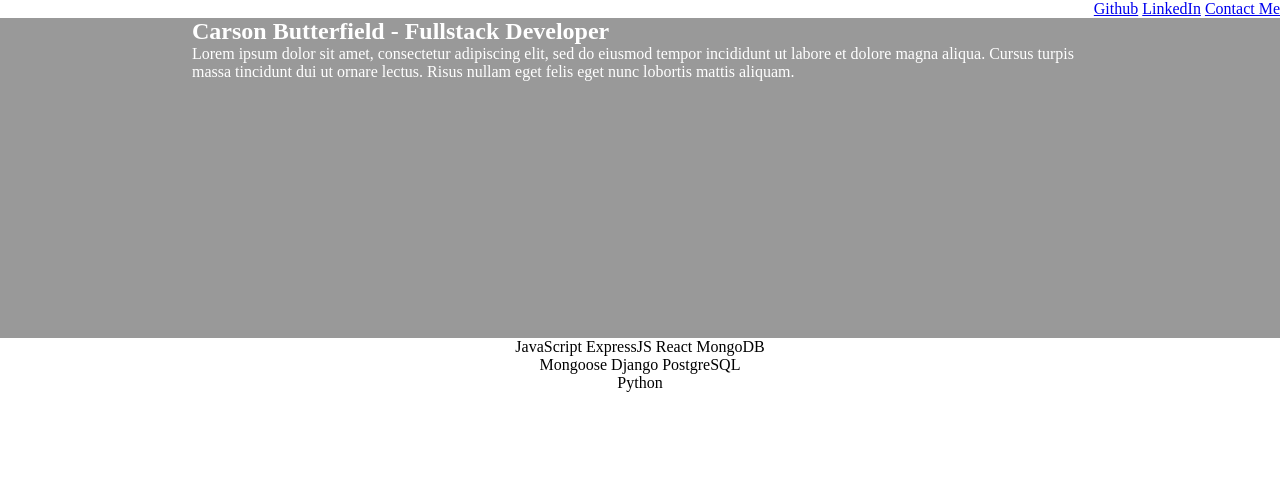
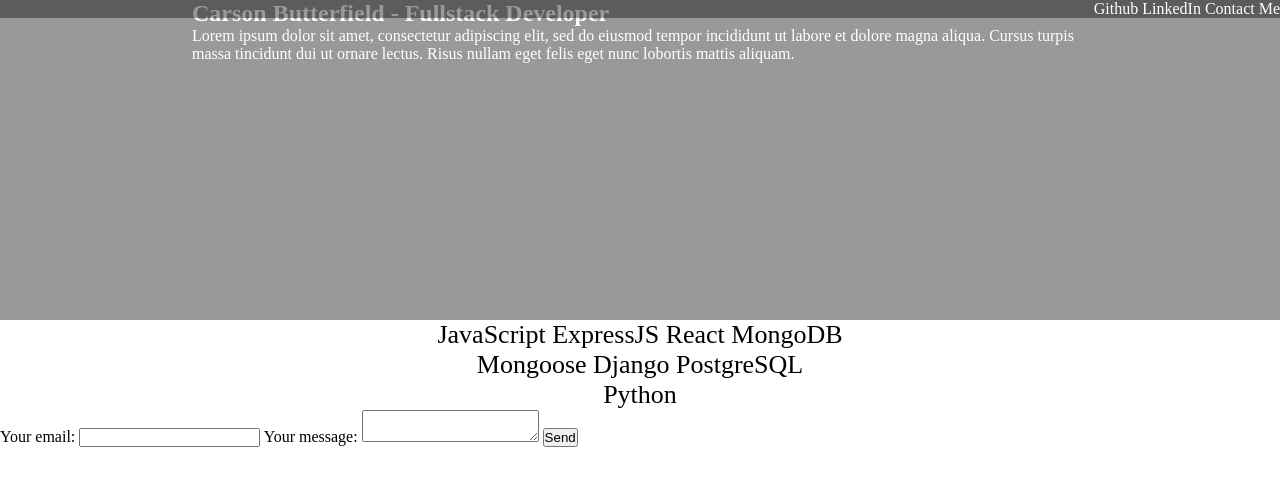
Before and after one commit to CarsonButterfield/portfolio, a plain HTML site: page index.html in a window 1280 px wide. Drawn offline with Linux system fonts and the light colour scheme.

Commit message:
added email form

```diff
--- a/index.html
+++ b/index.html
@@ -37,6 +37,25 @@
   </div>
 </section>
 
+<section class="projects">
+
+</section>
+<form
+  action="https://formspree.io/xjvkyrvg"
+  method="POST"
+>
+  <label>
+    Your email:
+    <input type="text" name="_replyto">
+  </label>
+  <label>
+    Your message:
+    <textarea name="message"></textarea>
+  </label>
+
+
+  <button type="submit">Send</button>
+</form>
 
 
 
--- a/styles/main.css
+++ b/styles/main.css
@@ -21,9 +21,18 @@
 }
 nav {
   text-align: right;
+  background: rgba(0, 0, 0, .4);
+  position: absolute;
+  width:100%
+
+}
+nav a {
+  color: white;
+  text-decoration: none;
 }
 .skills{
   margin:0 auto;
   width:70vw;
   text-align: center;
+  font-size:26px;
 }
```
